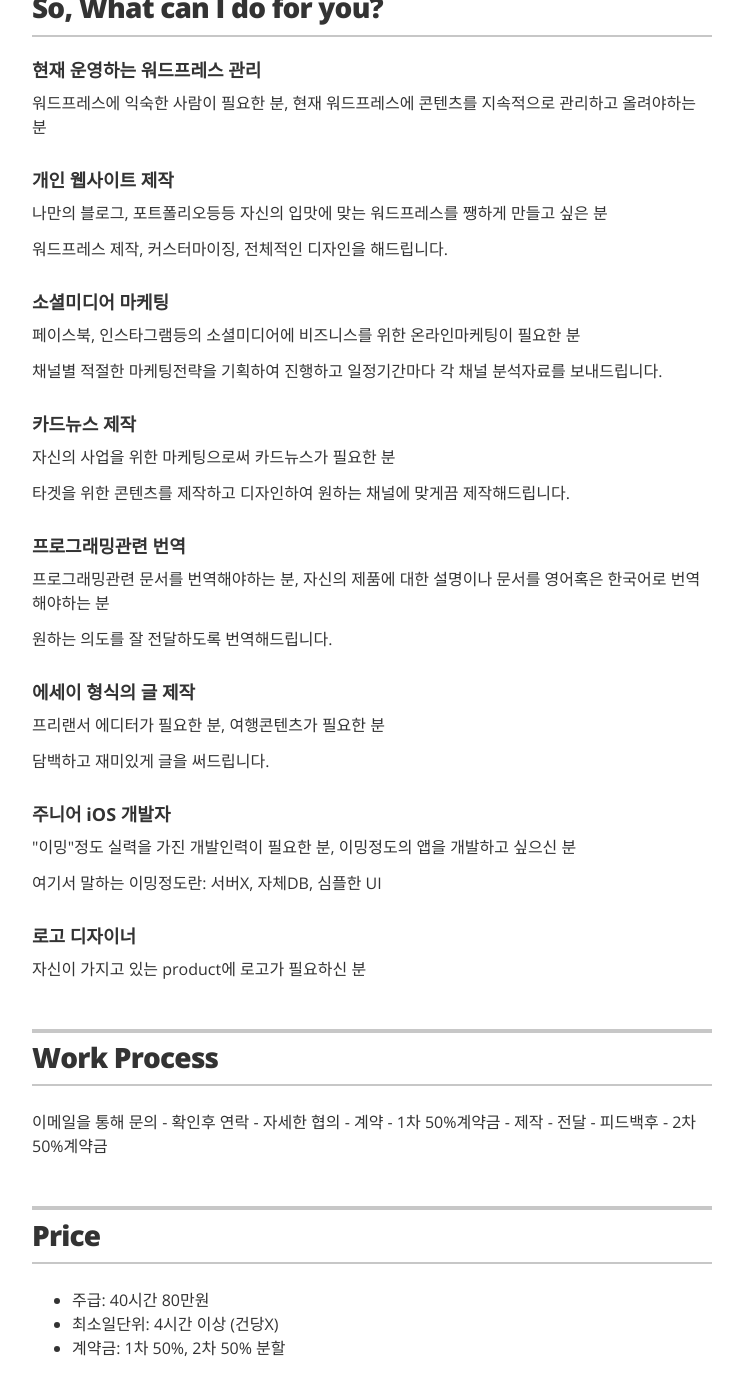
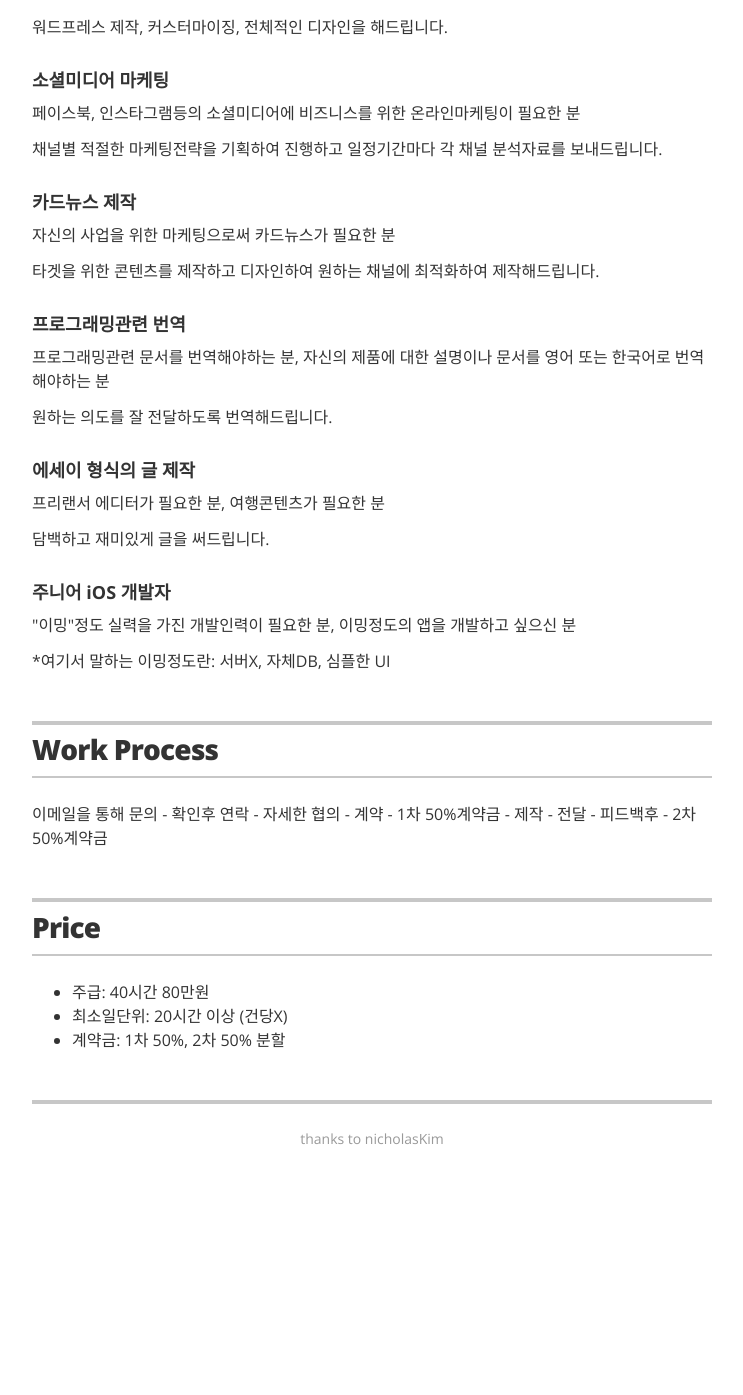
Before and after one commit to LucyJeong/LucyJeong.github.io, a Jekyll site: the page built from index.html, in a window 1280 px wide and 1400 px high, scrolled down 3880 px. Shown: the top 1395 px of the window, without its empty margins (268-1011 px from the left). Built offline with Jekyll 4.4.1, drawn with Linux system fonts in a browser that asks for light colours; after the commit the page ends 5077 px from its top, so only the background shows below that; some of the changed text lies outside the part shown.

Commit message:
4차수정

```diff
--- a/_layouts/resume.html
+++ b/_layouts/resume.html
@@ -59,7 +59,6 @@
           <ul>
             <li><p class="resume-item-copy">말하려는 의도를 담백하고 재미있게 전달하는 글</p></li>
             <li><p class="resume-item-copy">논리적인 글</p></li>
-            <li><p class="resume-item-copy">비디오 촬영 및 편집</p></li>
             <li><p class="resume-item-copy">카드뉴스 제작</p></li>
             <li><p class="resume-item-copy">작은 단위의 심플한 웹툰 제작</p></li>
             <li><p class="resume-item-copy">뉴스레터 제작</p></li>
@@ -121,11 +120,10 @@
            <p class="resume-item-copy">한글링이 담고 있는 세종대왕의 훈민정음에 착안하여 한글링이 진행형(~ing) 멈춰있지 않고 굴러다니는 역동적인 이미지와 궁서체처럼 한중일 아시아 특유의 붓의 강약 조절 느낌을 담아 디자인하였습니다.</p>
             <ul>
               <li>사용한 툴: Photoshop, Illustrator</li>
-              <a href="https://github.com/LucyJeong/lucyjeong.github.io/tree/master/images/hanglinglogo.jpg">
-                <img src="https://github.com/LucyJeong/lucyjeong.github.io/tree/master/images/hanglinglogo.jpg" alt="hangling_logo"></a>
+              <a href="http://hangling.org/wp-content/uploads/2016/09/hanglinglogo.jpg">
+                <img src="http://hangling.org/wp-content/uploads/2016/09/hanglinglogo.jpg" alt="hangling_logo"></a>
             </ul>
         </div>
-
 
         <div class="resume-item" itemscope itemprop="alumniOf" itemtype="http://schema.org/CollegeOrUniversity">
           <h3 class="resume-item-title" itemprop="name"><a href="https://goo.gl/fKJvYV">디지털노마드 인지발달론 e-book</a></h3>
@@ -139,19 +137,9 @@
         </div>
 
         <div class="resume-item" itemscope itemprop="alumniOf" itemtype="http://schema.org/CollegeOrUniversity">
-          <h3 class="resume-item-title" itemprop="name"><a href="https://goo.gl/Yya0y2">노마드씨 여행비디오</a></h3>
-          <h4 class="resume-item-details" itemprop="description">콘텐츠제작 </h4>
-          <p class="resume-item-copy">노마드씨팀원들과 여행을 하며 기록한 영상을 편집하였습니다.</p>
-          <ul>
-            <li>사용한 툴: iMovie</li>
-            <li>프로세스: 컨셉 - 음악선정 - 제작</li>
-          </ul>
-        </div>
-
-        <div class="resume-item" itemscope itemprop="alumniOf" itemtype="http://schema.org/CollegeOrUniversity">
           <h3 class="resume-item-title" itemprop="name"><a href="https://goo.gl/JrgGrg">HeyWine</a></h3>
           <h4 class="resume-item-details" itemprop="description">콘텐츠제작 & 마케팅</h4>
-          <p class="resume-item-copy">과거<a href="http://www.prnd.co.kr/">prnd company</a>에서 진행했던 프로젝트입니다. 어려운 와인이 아닌 나에게 지금당장 필요한 실전 와인상식을 알려주는 카드뉴스입니다. 차를 가지고 있는 20~30대 남성을 대상으로 하였으며, 카드뉴스 마지막에 제품홍보컨텐츠가 들어갔습니다.</p>
+          <p class="resume-item-copy">과거 <a href="http://www.prnd.co.kr/">prnd company</a>에서 진행했던 프로젝트입니다. 어려운 와인이 아닌 나에게 지금당장 필요한 실전 와인상식을 알려주는 카드뉴스입니다. 차를 가지고 있는 20~30대 남성을 대상으로 하였으며, 카드뉴스 마지막에 제품홍보컨텐츠가 들어갔습니다.</p>
           <ul>
             <li>사용한 툴: Photoshop</li>
             <li>홍보채널: 빙글</li>
@@ -159,11 +147,10 @@
           </ul>
         </div>
 
-
         <div class="resume-item" itemscope itemprop="alumniOf" itemtype="http://schema.org/CollegeOrUniversity">
-          <h3 class="resume-item-title" itemprop="name"><a href="/newsletter.html" download>우리는디지털노마드다 뉴스레터</a></h3>
+          <h3 class="resume-item-title" itemprop="name"><a href="https://github.com/LucyJeong/lucyjeong.github.io/blob/master/newletter.html" download>우리는디지털노마드다 뉴스레터</a></h3>
           <h4 class="resume-item-details" itemprop="description">콘텐츠제작 &bull; 2016.7 &mdash; Present</h4>
-          <p class="resume-item-copy">2주일마다 한번씩 <a href="http://wearedigitalnomads.kr">우리는디지털노마드다</a>커뮤니티에 있는 글 또는 디지털노마드에게 유용한 글들을 모아 발행하고 있습니다.</p>
+          <p class="resume-item-copy">2주일마다 한번씩 <a href="http://wearedigitalnomads.kr">우리는디지털노마드다</a> 커뮤니티에 있는 글 또는 디지털노마드에게 유용한 글들을 모아 발행하고 있습니다.</p>
           <ul>
             <li>사용한 툴: Pixelmater, Photoshop, <a href="http://mailchimp.com/">Mailchimp</a></li>
             <li>결과: 평균 53% 오픈률</li>
@@ -231,12 +218,12 @@
         <div class="resume-item">
           <h4 class="resume-item-details">카드뉴스 제작</h4>
             <p class="resume-item-copy">자신의 사업을 위한 마케팅으로써 카드뉴스가 필요한 분</p>
-            <p class="resume-item-copy">타겟을 위한 콘텐츠를 제작하고 디자인하여 원하는 채널에 맞게끔 제작해드립니다.</p>
+            <p class="resume-item-copy">타겟을 위한 콘텐츠를 제작하고 디자인하여 원하는 채널에 최적화하여 제작해드립니다.</p>
         </div>
 
         <div class="resume-item">
           <h4 class="resume-item-details">프로그래밍관련 번역</h4>
-            <p class="resume-item-copy">프로그래밍관련 문서를 번역해야하는 분, 자신의 제품에 대한 설명이나 문서를 영어혹은 한국어로 번역해야하는 분</p>
+            <p class="resume-item-copy">프로그래밍관련 문서를 번역해야하는 분, 자신의 제품에 대한 설명이나 문서를 영어 또는 한국어로 번역해야하는 분</p>
             <p class="resume-item-copy">원하는 의도를 잘 전달하도록 번역해드립니다.</p>
         </div>
 
@@ -249,12 +236,7 @@
         <div class="resume-item">
           <h4 class="resume-item-details">주니어 iOS 개발자</h4>
             <p class="resume-item-copy">"이밍"정도 실력을 가진 개발인력이 필요한 분, 이밍정도의 앱을 개발하고 싶으신 분</p>
-            <p class="resume-item-copy">여기서 말하는 이밍정도란: 서버X, 자체DB, 심플한 UI</p>
-        </div>
-
-        <div class="resume-item">
-          <h4 class="resume-item-details">로고 디자이너</h4>
-            <p class="resume-item-copy">자신이 가지고 있는 product에 로고가 필요하신 분</p>
+            <p class="resume-item-copy">*여기서 말하는 이밍정도란: 서버X, 자체DB, 심플한 UI</p>
         </div>
 
       </section>
@@ -287,7 +269,7 @@
         <div class="resume-item-list">
           <ul>
             <li>주급: 40시간 80만원</li>
-            <li>최소일단위: 4시간 이상 (건당X)</li>
+            <li>최소일단위: 20시간 이상 (건당X)</li>
             <li>계약금: 1차 50%, 2차 50% 분할</li>
           </ul>
         </div>
```
